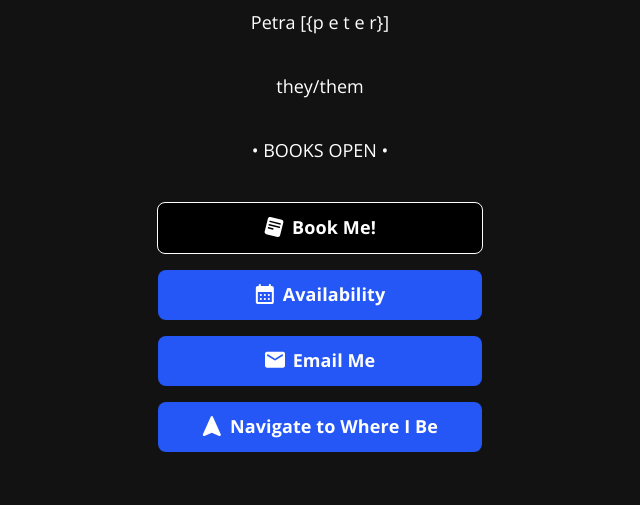
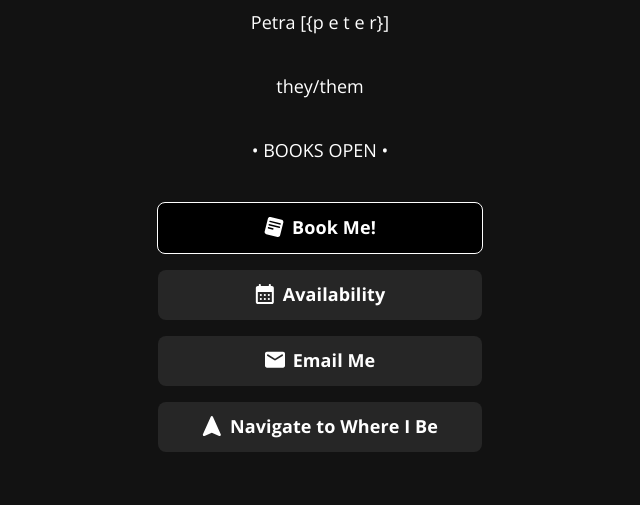
Before and after one commit to GodSpoon/littlelink, a plain HTML site: page index.html in a window 1280 px wide. Shown: the part 295-800 px from the top of the page, without its empty margins (320-960 px from the left). Drawn offline with Linux system fonts and the light colour scheme.

Commit message:
Update brands.css

```diff
--- a/css/brands.css
+++ b/css/brands.css
@@ -80,7 +80,7 @@ button:hover,
 /* Default (this is great for your own brand color!) */
 .button.button-default {
   color: #ffffff;
-  background-color: #2457F5;
+  background-color: #262626;
 }
 .button.button-default:hover,
 .button.button-default:focus {
```
